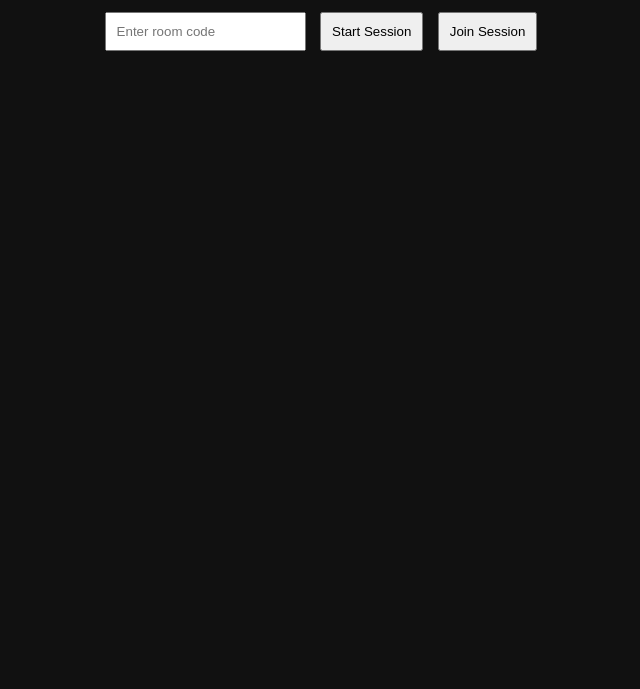
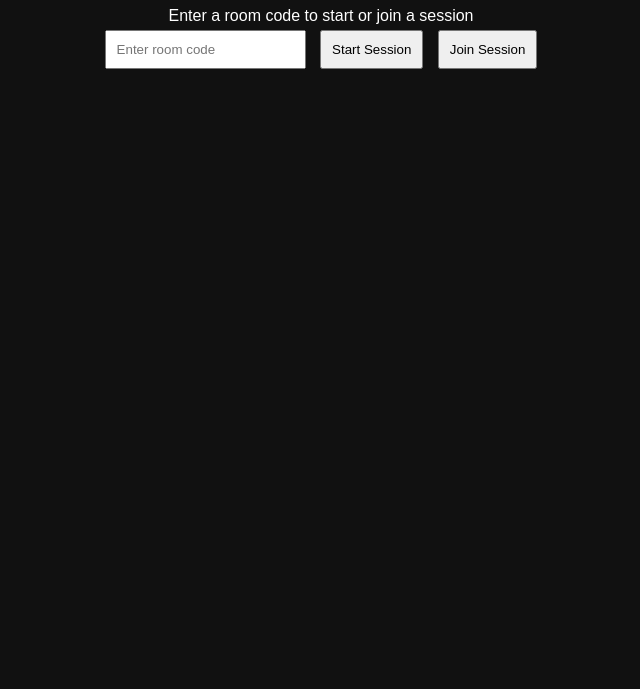
Before and after one commit to ashwaththaman-codes/share2, a website: page public/index.html in a window 1280 px wide. Shown: the part 111-800 px from the top of the page, without its empty margins (319-959 px from the left). Drawn offline with nearby package versions, Linux system fonts and the light colour scheme; no server answers.

Commit message:
Update index.html

```diff
--- a/public/index.html
+++ b/public/index.html
@@ -8,6 +8,7 @@
 <body>
   <div class="container">
     <h1>WebDesk Remote Session</h1>
+    <div id="status">Enter a room code to start or join a session</div>
     <input type="text" id="room" placeholder="Enter room code" />
     <button onclick="startHost()">Start Session</button>
     <button onclick="startClient()">Join Session</button>
```
